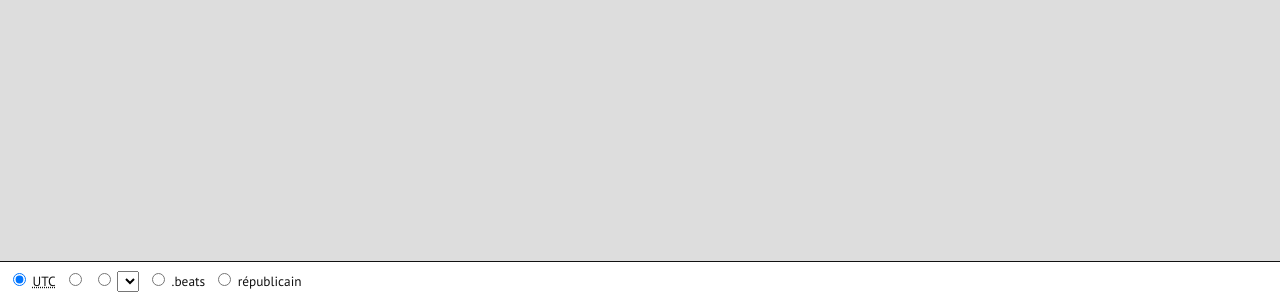
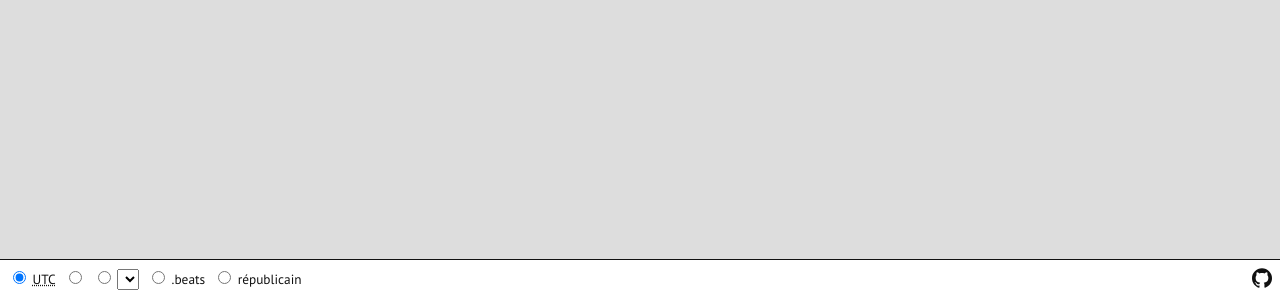
Before and after one commit to mlc/iso8601.date, a website built with webpack: page src/index.html in a window 1280 px wide. Shown: the part 500-800 px from the top of the page. Built offline with nearby package versions, Linux system fonts and the light colour scheme; what @js-joda/core would draw is missing.

Commit message:
link to github

```diff
--- a/src/index.html
+++ b/src/index.html
@@ -39,6 +39,23 @@
           />
           <label for="zone-republican">républicain</label>
         </li>
+        <li id="gh-logo-wrapper">
+          <a
+            href="https://https://github.com/mlc/iso8601.date"
+            title="View the source code for this project on GitHub"
+          >
+            <svg
+              id="gh-logo"
+              role="img"
+              viewBox="0 0 24 24"
+              xmlns="http://www.w3.org/2000/svg"
+            >
+              <path
+                d="M12 .297c-6.63 0-12 5.373-12 12 0 5.303 3.438 9.8 8.205 11.385.6.113.82-.258.82-.577 0-.285-.01-1.04-.015-2.04-3.338.724-4.042-1.61-4.042-1.61C4.422 18.07 3.633 17.7 3.633 17.7c-1.087-.744.084-.729.084-.729 1.205.084 1.838 1.236 1.838 1.236 1.07 1.835 2.809 1.305 3.495.998.108-.776.417-1.305.76-1.605-2.665-.3-5.466-1.332-5.466-5.93 0-1.31.465-2.38 1.235-3.22-.135-.303-.54-1.523.105-3.176 0 0 1.005-.322 3.3 1.23.96-.267 1.98-.399 3-.405 1.02.006 2.04.138 3 .405 2.28-1.552 3.285-1.23 3.285-1.23.645 1.653.24 2.873.12 3.176.765.84 1.23 1.91 1.23 3.22 0 4.61-2.805 5.625-5.475 5.92.42.36.81 1.096.81 2.22 0 1.606-.015 2.896-.015 3.286 0 .315.21.69.825.57C20.565 22.092 24 17.592 24 12.297c0-6.627-5.373-12-12-12"
+              />
+            </svg>
+          </a>
+        </li>
       </ul>
     </form>
   </body>
--- a/src/style.css
+++ b/src/style.css
@@ -59,6 +59,15 @@ body.beats #date {
 #settings li {
   margin: 4px;
 }
+#settings li:last-of-type {
+  margin-left: auto;
+  align-self: center;
+}
+#gh-logo {
+  width: 1.5em;
+  height: 1.5em;
+  fill: #111;
+}
 select,
 option {
   font-family: inherit;
```
